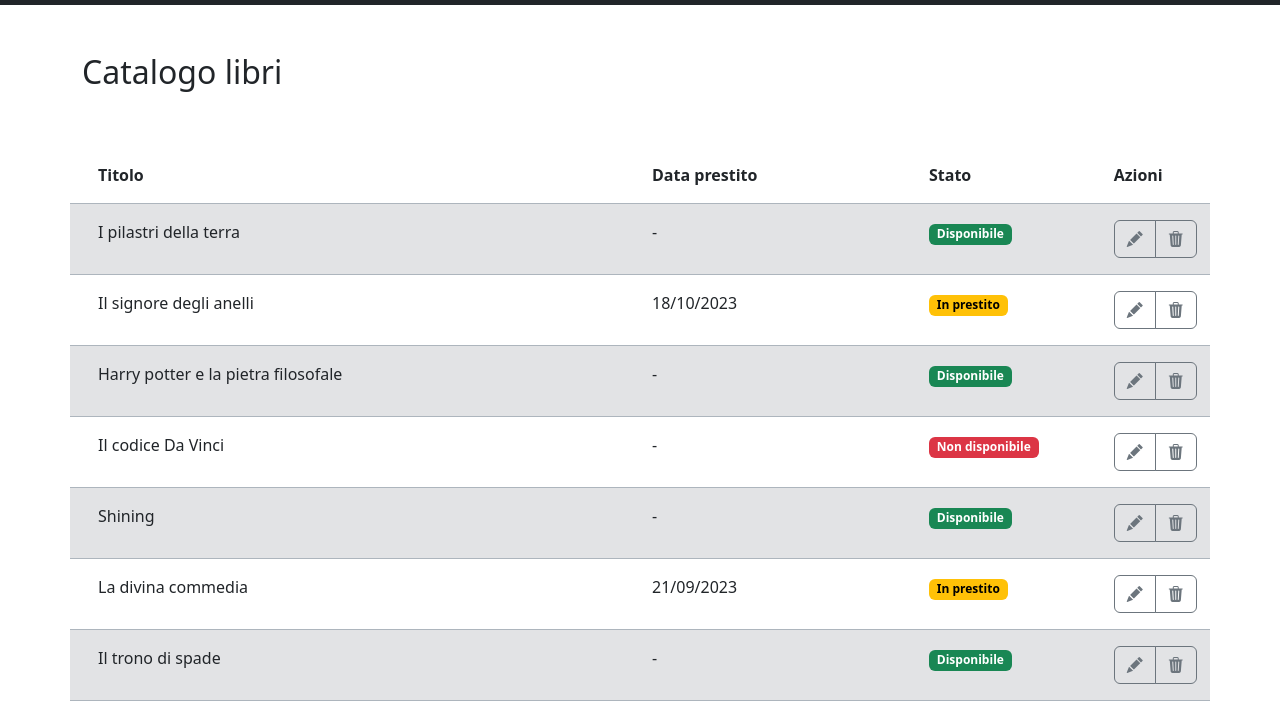
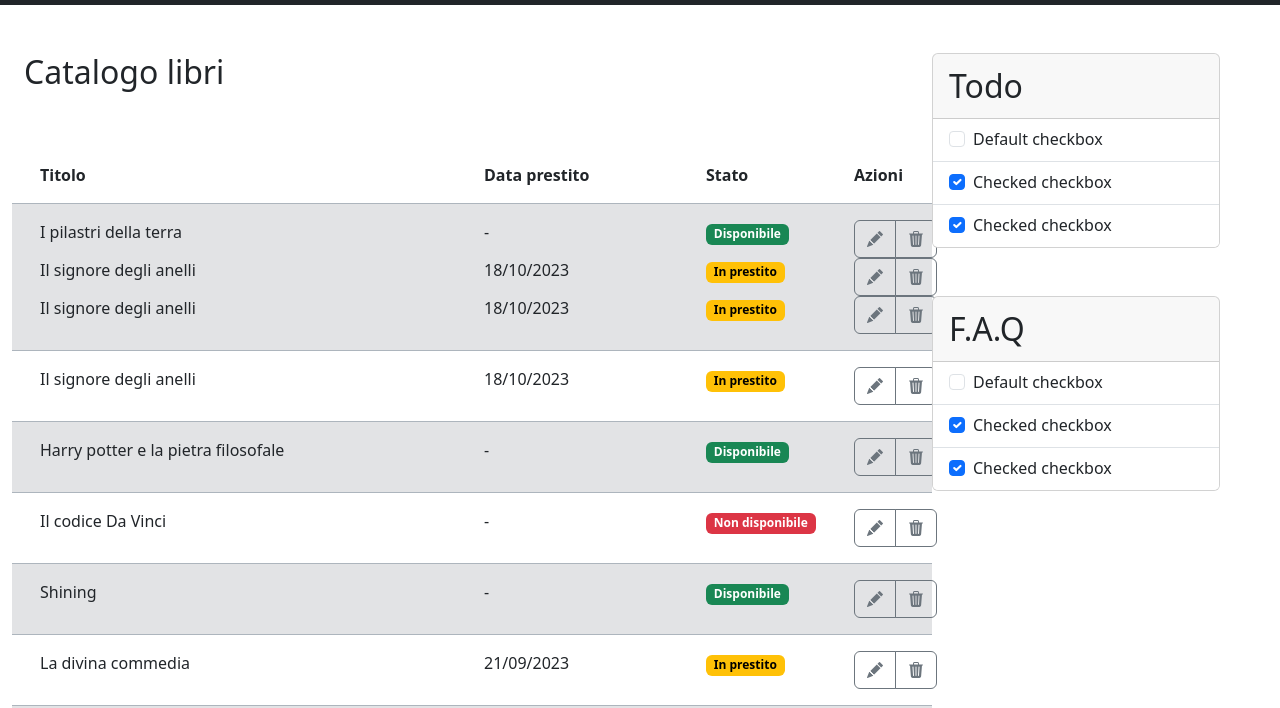
Before and after one commit to AlessandroAmore02/html-css-bootstrap-dashboard, a plain HTML site: page index.html in a window 1280 px wide. Shown: the part 92-800 px from the top of the page. Drawn offline with nearby package versions, Linux system fonts and the light colour scheme.

Commit message:
DEL: index test file UP: index.html file, add card and comment

```diff
--- a/index.html
+++ b/index.html
@@ -5,13 +5,20 @@
     <meta charset="UTF-8">
     <meta name="viewport" content="width=device-width, initial-scale=1.0">
     <title>Bootstrap Dashboard</title>
+
+    <!-- Link per icone bootstrap -->
     <link rel="stylesheet" href="https://cdn.jsdelivr.net/npm/bootstrap-icons@1.11.3/font/bootstrap-icons.min.css">
+
+    <!-- Link per funzionamento bootstrap version 5.3 -->
     <link href="https://cdn.jsdelivr.net/npm/bootstrap@5.3.3/dist/css/bootstrap.min.css" rel="stylesheet"
         integrity="sha384-QWTKZyjpPEjISv5WaRU9OFeRpok6YctnYmDr5pNlyT2bRjXh0JMhjY6hW+ALEwIH" crossorigin="anonymous">
 </head>
 
 <body>
+
     <header>
+
+        <!-- Navbar gestito da bootstrap -->
         <nav class="navbar navbar-expand-lg bg-dark mb-5">
             <div class="container-fluid">
                 <a class="navbar-brand" href="#">
@@ -47,12 +54,20 @@
         </nav>
     </header>
 
+    <!-- Sezione con container per allineare Catalogo libri e card laterali -->
+    <section class="container-fluid d-flex flex-nowrap">
 
-    <section>
+        <!-- Inizio container -->
         <div class="container border-primary">
+
+            <!-- Inizio container flex -->
             <div class="row mb-5">
+
+                <!-- Titolo -->
                 <h1 class="fs-2 text fw-normal">Catalogo libri</h1>
             </div>
+
+            <!-- Header lista -->
             <div class="row fs-6 text fw-bolder p-3">
                 <div class="col-6">Titolo</div>
                 <div class="col-3">Data prestito</div>
@@ -60,10 +75,33 @@
                 <div class="col-1">Azioni</div>
             </div>
 
+            <!-- Contenuto lista -->
             <div class="row bg-secondary-subtle p-3 fs-6 text border-bottom border-top border-dark-subtle">
                 <div class="col-6">I pilastri della terra</div>
                 <div class="col-3">-</div>
                 <div class="col-2"><span class="badge text-bg-success">Disponibile</span></div>
+                <div class="col-1">
+                    <div class="btn-group" role="group" aria-label="Basic outlined example">
+                        <button type="button" class="btn btn-outline-secondary"><i
+                                class="bi bi-pencil-fill"></i></button>
+                        <button type="button" class="btn btn-outline-secondary"><i
+                                class="bi bi-trash3-fill"></i></button>
+                    </div>
+                </div>
+                <div class="col-6">Il signore degli anelli</div>
+                <div class="col-3">18/10/2023</div>
+                <div class="col-2"><span class="badge text-bg-warning">In prestito</span></div>
+                <div class="col-1">
+                    <div class="btn-group" role="group" aria-label="Basic outlined example">
+                        <button type="button" class="btn btn-outline-secondary"><i
+                                class="bi bi-pencil-fill"></i></button>
+                        <button type="button" class="btn btn-outline-secondary"><i
+                                class="bi bi-trash3-fill"></i></button>
+                    </div>
+                </div>
+                <div class="col-6">Il signore degli anelli</div>
+                <div class="col-3">18/10/2023</div>
+                <div class="col-2"><span class="badge text-bg-warning">In prestito</span></div>
                 <div class="col-1">
                     <div class="btn-group" role="group" aria-label="Basic outlined example">
                         <button type="button" class="btn btn-outline-secondary"><i
@@ -214,11 +252,81 @@
                 </div>
             </div>
 
+            <!-- Fine flex container -->
         </div>
+
+        <!-- Container per le card laterali -->
+        <div class="container-s me-5">
+
+            <!-- Card -->
+            <div class="card mb-5" style="width: 18rem;">
+                <div class="card-header fs-2">
+                    Todo
+                </div>
+                <ul class="list-group list-group-flush">
+                    <li class="list-group-item">
+                        <div class="form-check">
+                            <input class="form-check-input" type="checkbox" value="" id="flexCheckDefault">
+                            <label class="form-check-label" for="flexCheckDefault">
+                                Default checkbox
+                            </label>
+                    </li>
+                    <li class="list-group-item">
+                        <div class="form-check">
+                            <input class="form-check-input" type="checkbox" value="" id="flexCheckChecked" checked>
+                            <label class="form-check-label" for="flexCheckChecked">
+                                Checked checkbox
+                            </label>
+                        </div>
+                    </li>
+                    <li class="list-group-item">
+                        <div class="form-check">
+                            <input class="form-check-input" type="checkbox" value="" id="flexCheckChecked" checked>
+                            <label class="form-check-label" for="flexCheckChecked">
+                                Checked checkbox
+                            </label>
+                        </div>
+                    </li>
+                </ul>
+            </div>
+            <div class="card mb-5" style="width: 18rem;">
+                <div class="card-header fs-2">
+                    F.A.Q
+                </div>
+                <ul class="list-group list-group-flush">
+                    <li class="list-group-item">
+                        <div class="form-check">
+                            <input class="form-check-input" type="checkbox" value="" id="flexCheckDefault">
+                            <label class="form-check-label" for="flexCheckDefault">
+                                Default checkbox
+                            </label>
+                    </li>
+                    <li class="list-group-item">
+                        <div class="form-check">
+                            <input class="form-check-input" type="checkbox" value="" id="flexCheckChecked" checked>
+                            <label class="form-check-label" for="flexCheckChecked">
+                                Checked checkbox
+                            </label>
+                        </div>
+                    </li>
+                    <li class="list-group-item">
+                        <div class="form-check">
+                            <input class="form-check-input" type="checkbox" value="" id="flexCheckChecked" checked>
+                            <label class="form-check-label" for="flexCheckChecked">
+                                Checked checkbox
+                            </label>
+                        </div>
+                    </li>
+                </ul>
+            </div>
+
+            <!-- Fine card container -->
+        </div>
+
+        <!-- Fine container section -->
     </section>
 
-
-
+    <!-- Script per bootstrap -->
     <script src="https://cdn.jsdelivr.net/npm/bootstrap@5.3.3/dist/js/bootstrap.bundle.min.js"
         integrity="sha384-YvpcrYf0tY3lHB60NNkmXc5s9fDVZLESaAA55NDzOxhy9GkcIdslK1eN7N6jIeHz"
         crossorigin="anonymous"></script>
```
Also changed, not shown: index-test.html (deleted, +0 -66 lines).
